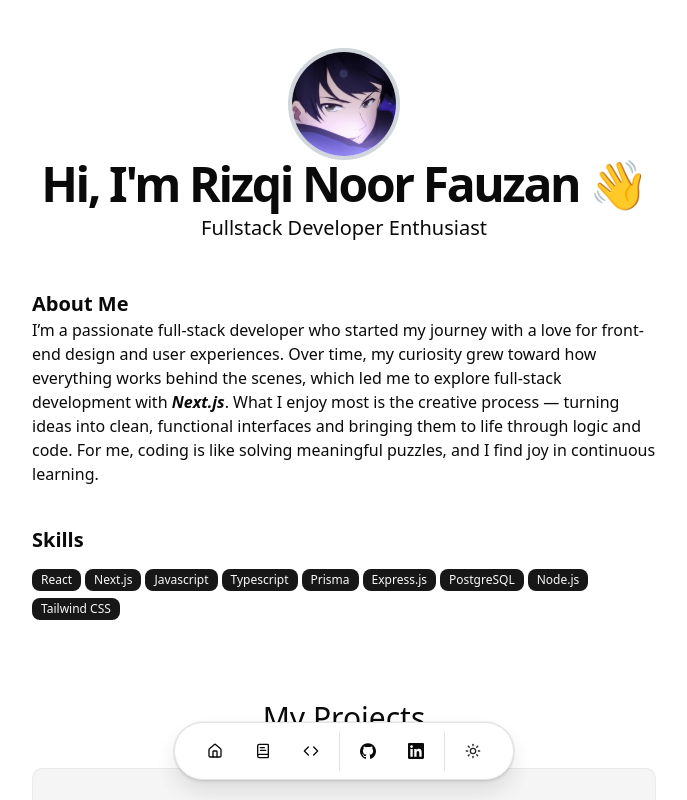
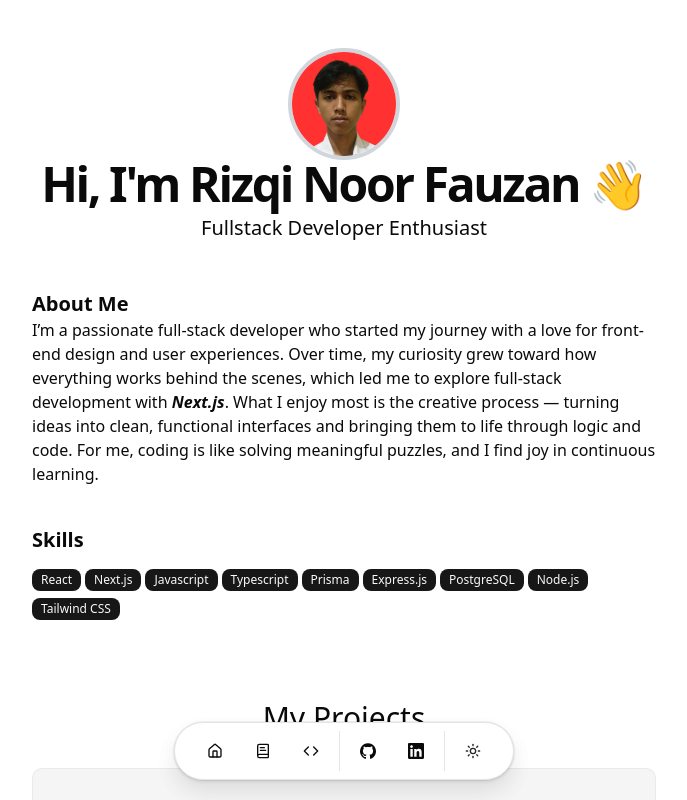
Before and after one commit to janfdev/janfportofolio, a Next.js app: page / in a window 1280 px wide. Shown: the top 800 px of the page, without its empty margins (296-983 px from the left). Built offline with nearby package versions, Linux system fonts and the light colour scheme.

Commit message:
change image

```diff
--- a/app/layout.tsx
+++ b/app/layout.tsx
@@ -13,7 +13,10 @@ const fontSans = FontSans({
 
 export const metadata: Metadata = {
   title: "Rizqi Noor Fauzan",
-  description: "Generated by create next app"
+  description: "Generated by create next app",
+  icons: {
+    icon: "/icon.jpeg"
+  }
 };
 
 export default function RootLayout({
--- a/lib/data/resume.tsx
+++ b/lib/data/resume.tsx
@@ -11,7 +11,7 @@ export const DATA = {
   description: "Fullstack Developer Enthusiast",
   summary:
     "I’m a passionate full-stack developer who started my journey with a love for front-end design and user experiences. Over time, my curiosity grew toward how everything works behind the scenes, which led me to explore full-stack development with ***Next.js***. What I enjoy most is the creative process — turning ideas into clean, functional interfaces and bringing them to life through logic and code. For me, coding is like solving meaningful puzzles, and I find joy in continuous learning.",
-  avatarUrl: "/me.jpeg",
+  avatarUrl: "/profiless.png",
   skills: [
     "React",
     "Next.js",
```
Also changed, not shown: public/profiless.png (added).
